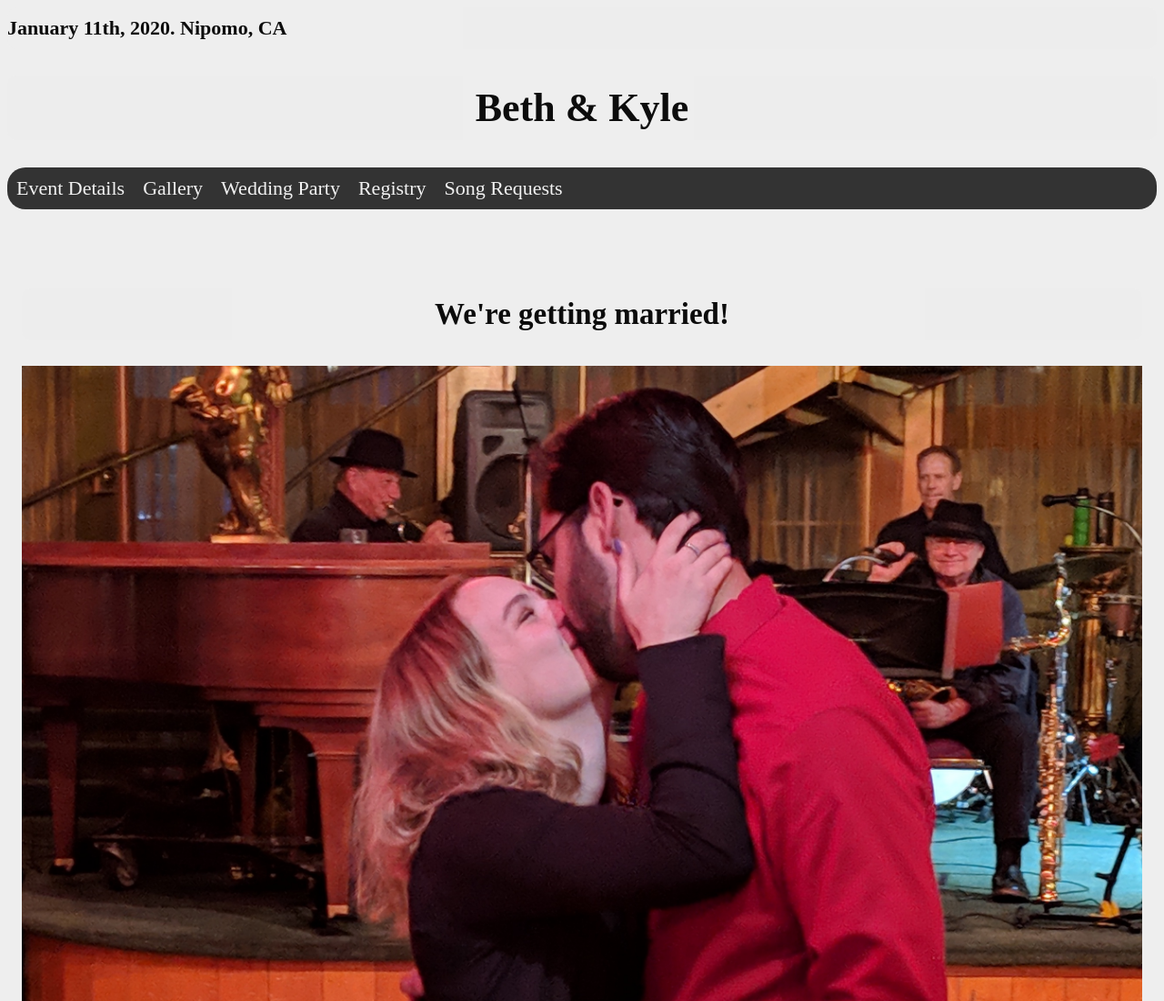
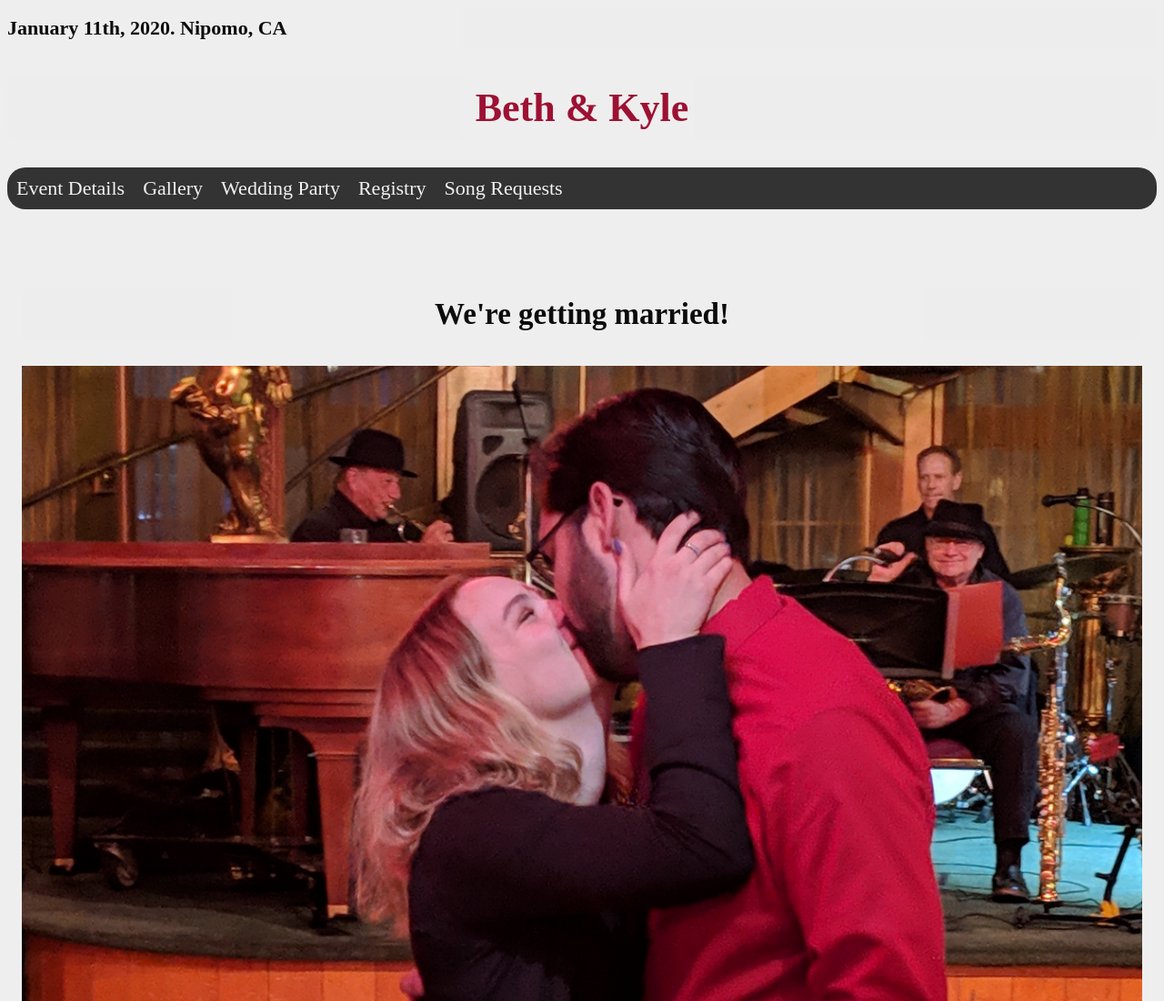
Before and after one commit to Technomancer113/oakeswedding, a plain HTML site: page index.html in a window 1280 px wide. Shown: the top 1100 px of the page at 91% size. Drawn offline with nearby package versions, Linux system fonts and the light colour scheme; a web font is replaced by a local one.

Commit message:
changed color of our names

```diff
--- a/styles.css
+++ b/styles.css
@@ -12,6 +12,10 @@ body {
 	border-radius: 10px;
 	padding-top: 10px;
 	padding-bottom: 10px;
+}
+
+.names_header {
+  color: #99062A;
 }
 
 .kiss {
```
